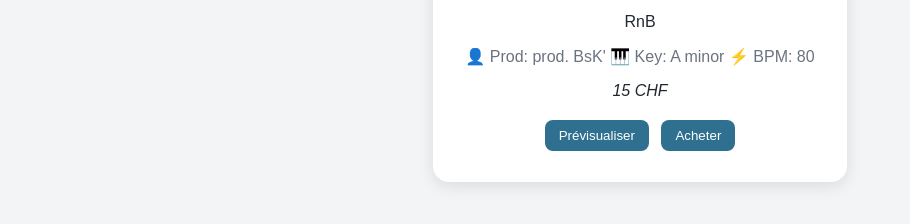
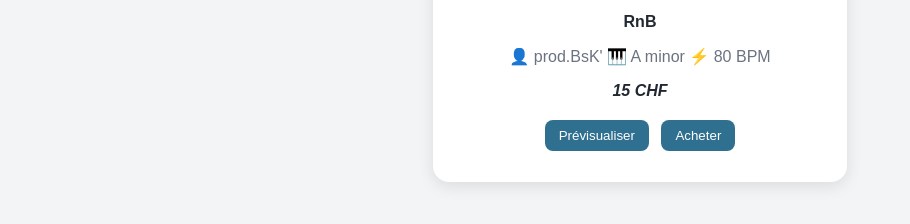
Before and after one commit to Goldmster/Site-web-perso, a plain HTML site: page store.html in a window 1280 px wide. Shown: the part 380-604 px from the top of the page, without its empty margins (0-910 px from the left). Drawn offline with Linux system fonts and the light colour scheme; files whose address does not match are found by name; a web font is replaced by a local one.

Commit message:
updt my store

```diff
--- a/store.css
+++ b/store.css
@@ -1,7 +1,7 @@
 /* Le style est déjà prêt : vous travaillez seulement dans script.js */
-title {
-    font-weight: bold;
-}
+/* title {
+
+} */
 body {
     font-family: Arial, sans-serif;
     background-color: #F2F4F6;
@@ -32,6 +32,9 @@ body {
 #description {
     color: #6B7280;
     margin: 0;
+}
+#niveau {
+    font-weight: bold;
 }
 
 /* Les boutons */
@@ -68,6 +71,7 @@ body {
 }
 #prix {
     font-style: italic;
+    font-weight: bold;
 }
 
 /* ===== Classes à utiliser en JavaScript ===== */
--- a/store.html
+++ b/store.html
@@ -17,13 +17,13 @@
                 <h1 id="nom">Still Got ur voicemail</h1>
                 <p id="niveau">RnB</p>
                 <p id="description">
-                    👤 Prod: prod. BsK'
-                    🎹 Key: A minor
-                    ⚡ BPM: 80
+                    👤 prod.BsK'
+                    🎹 A minor
+                    ⚡ 80 BPM
                 </p>
-                <div class="barre">
+                <!-- <div class="barre">
                     <div id="vie" class="vie"></div>
-                </div>
+                </div> -->
                 <p id="prix">15 CHF</p>
                 <div class="boutons">
                     <!-- <button id="previ">Prévisualiser</button> -->
```
